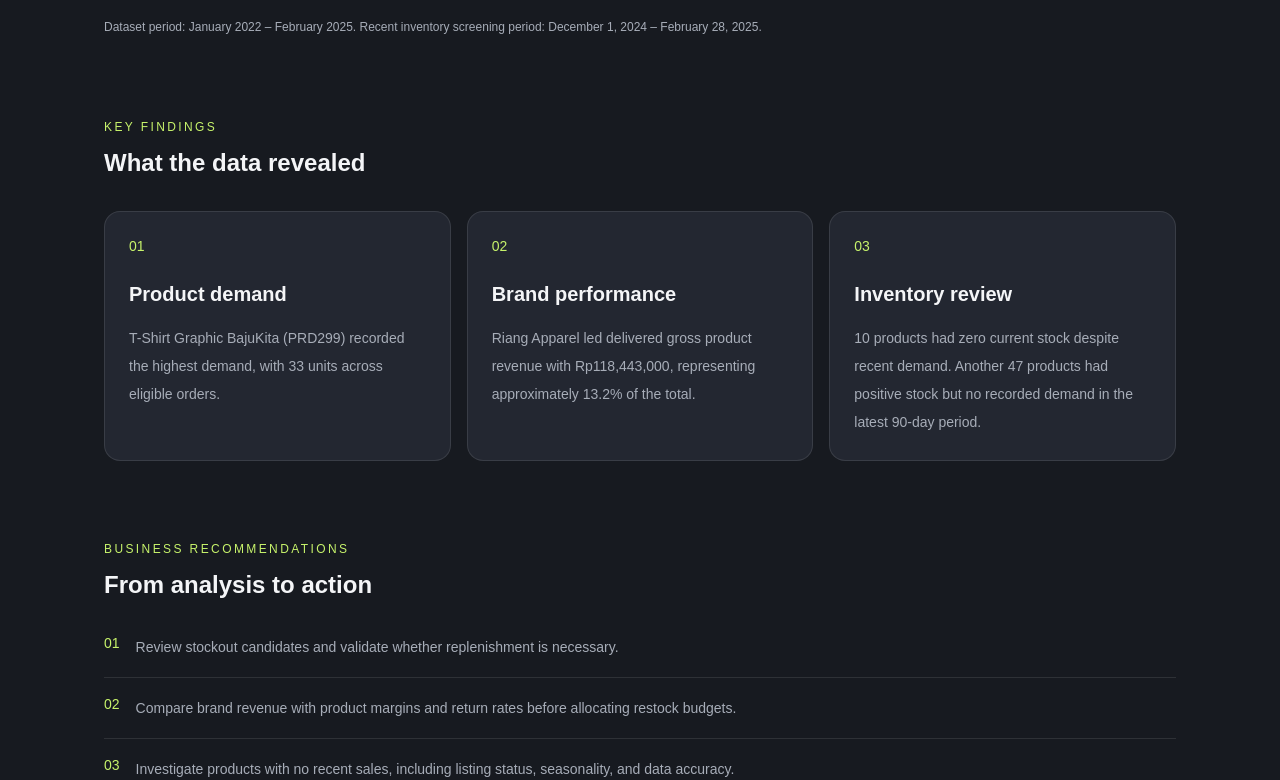
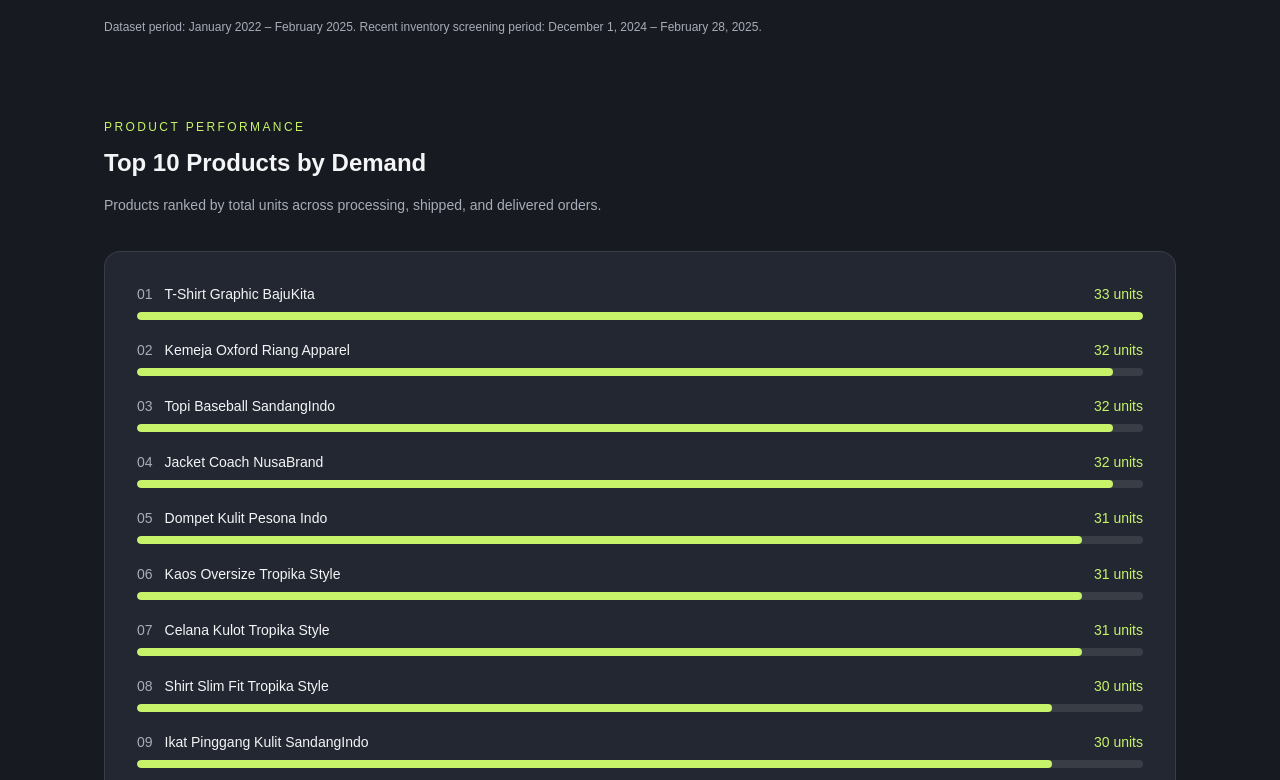
Before and after one commit to AGRAAA/Agra-Web, a Next.js app: page /work/gayanara-product-inventory-analysis in a window 1280 px wide. Shown: the part 1000-1780 px from the top of the page. Built offline with nearby package versions, Linux system fonts and the light colour scheme.

Commit message:
Add product demand visualization

```diff
--- a/src/app/work/gayanara-product-inventory-analysis/page.tsx
+++ b/src/app/work/gayanara-product-inventory-analysis/page.tsx
@@ -121,6 +121,48 @@ export default function GayanaraProject() {
             screening period: December 1, 2024 – February 28, 2025.
           </p>
         </section>
+
+
+<section className="mt-20">
+  <p className="text-xs uppercase tracking-[0.2em] text-[#C7F36B]">
+    PRODUCT PERFORMANCE
+  </p>
+
+  <h2 className="mt-3 text-2xl font-semibold">
+    Top 10 Products by Demand
+  </h2>
+
+  <p className="mt-3 text-sm leading-7 text-[#A7ADB8]">
+    Products ranked by total units across processing, shipped, and delivered
+    orders.
+  </p>
+
+  <div className="mt-8 space-y-5 rounded-2xl border border-white/10 bg-[#232731] p-6 md:p-8">
+    {topProducts.map((product, index) => (
+      <div key={product.name}>
+        <div className="mb-2 flex items-center justify-between gap-4 text-sm">
+          <span className="text-[#F4F5F7]">
+            <span className="mr-3 text-[#A7ADB8]">
+              {String(index + 1).padStart(2, "0")}
+            </span>
+            {product.name}
+          </span>
+          <span className="shrink-0 font-medium text-[#C7F36B]">
+            {product.units} units
+          </span>
+        </div>
+
+        <div className="h-2 overflow-hidden rounded-full bg-white/10">
+          <div
+            className="h-full rounded-full bg-[#C7F36B]"
+            style={{ width: `${(product.units / 33) * 100}%` }}
+          />
+        </div>
+      </div>
+    ))}
+  </div>
+</section>
+
 
         <section className="mt-20">
           <p className="text-xs uppercase tracking-[0.2em] text-[#C7F36B]">
```
